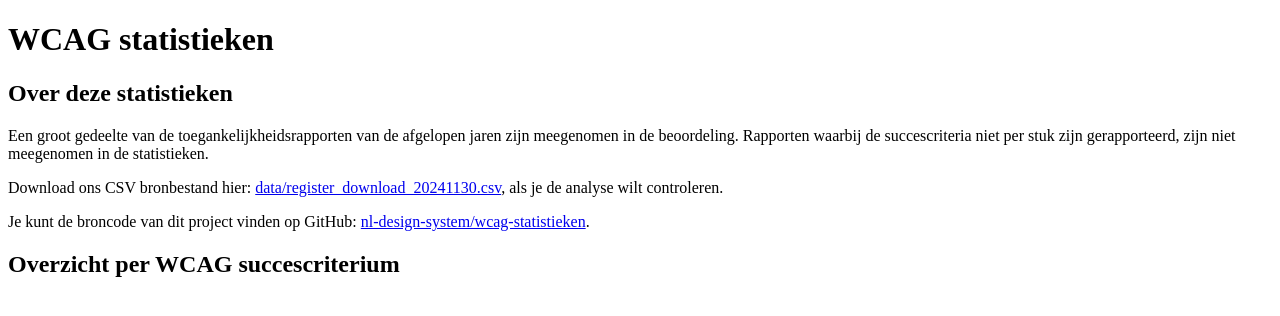
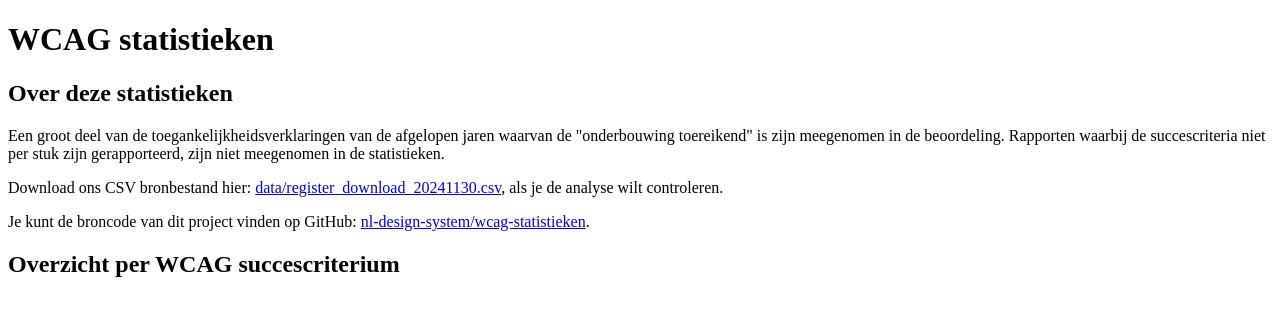
Before and after one commit to nl-design-system/wcag-statistieken, a website: page index.html in a window 1280 px wide. Drawn offline with Linux system fonts and the light colour scheme.

Commit message:
fix: tweak percentage, only use full audit reports

```diff
--- a/index.html
+++ b/index.html
@@ -29,8 +29,9 @@
     <section>
       <h2>Over deze statistieken</h2>
       <p>
-        Een groot gedeelte van de toegankelijkheidsrapporten van de afgelopen jaren zijn meegenomen in de beoordeling.
-        Rapporten waarbij de succescriteria niet per stuk zijn gerapporteerd, zijn niet meegenomen in de statistieken.
+        Een groot deel van de toegankelijkheidsverklaringen van de afgelopen jaren waarvan de "onderbouwing toereikend"
+        is zijn meegenomen in de beoordeling. Rapporten waarbij de succescriteria niet per stuk zijn gerapporteerd, zijn
+        niet meegenomen in de statistieken.
       </p>
       <p>
         Download ons CSV bronbestand hier:
--- a/index.mjs
+++ b/index.mjs
@@ -75,6 +75,8 @@ const analyzeCsv = (csv) => {
 
   // Exclude the header row
   let records = lines.slice(1);
+
+  records = records.filter((record) => record[6] === 'onderbouwing toereikend');
 
   // Start with an empty array for every success criterium
   const totalsMap = new Map(aa.map((sc) => [sc, []]));
```
